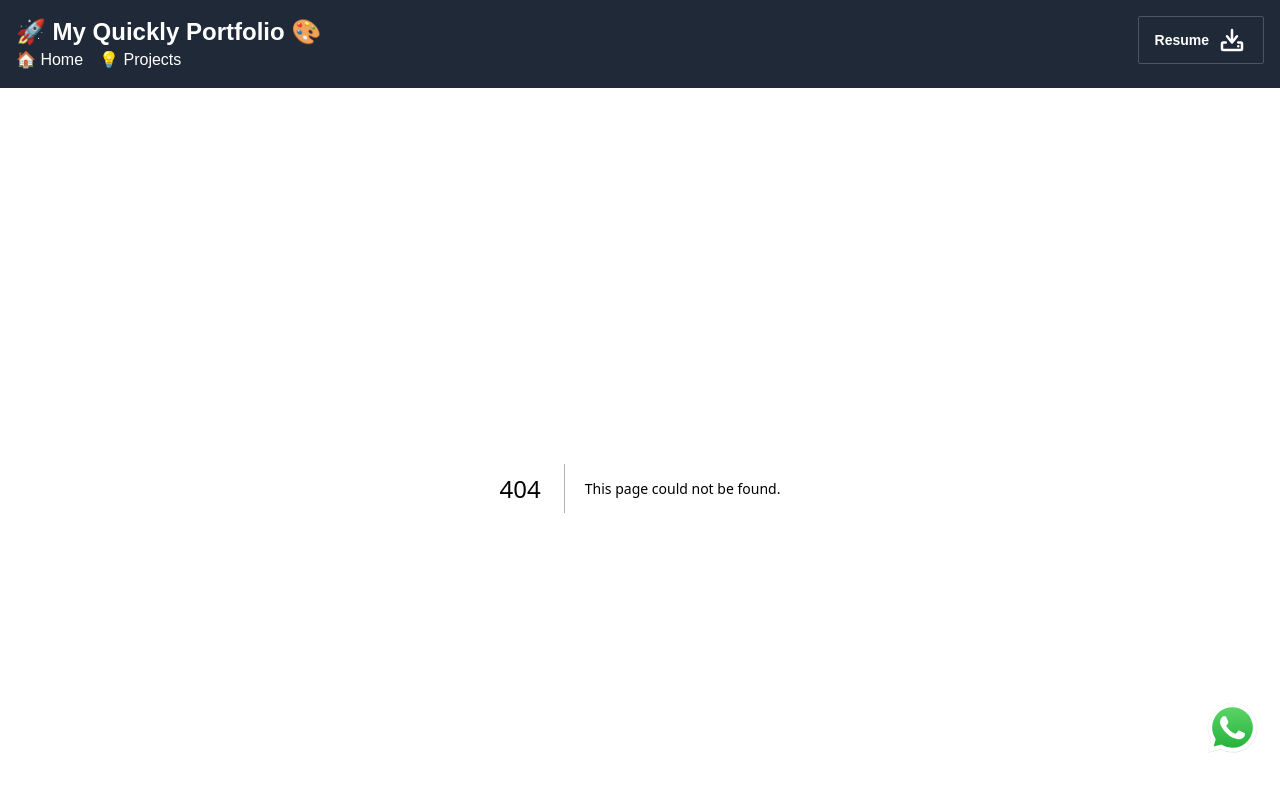
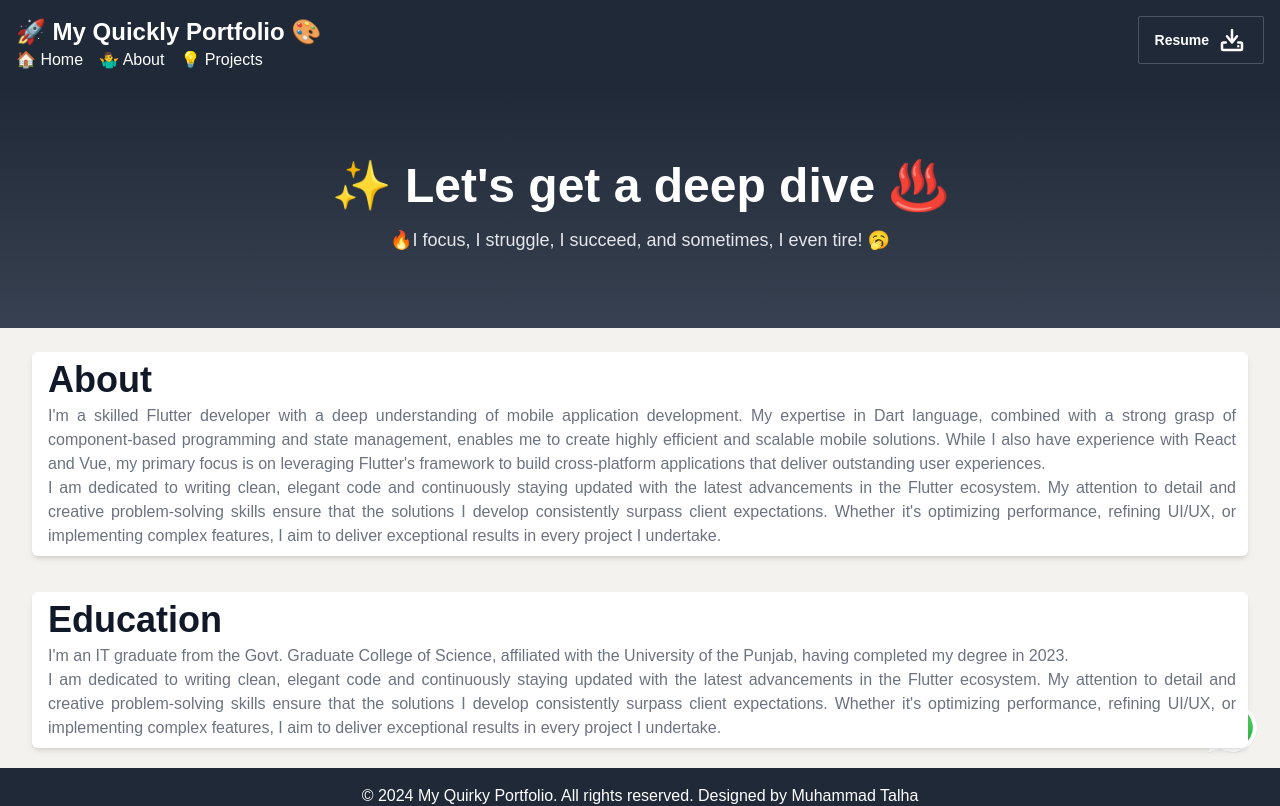
Before and after one commit to mdtalhadev/portfolio, a Next.js app: page /about in a window 1280 px wide. Before the commit this address had no page. Shown: the top 806 px of the page. Built offline with nearby package versions, Linux system fonts and the light colour scheme.

Commit message:
about section is in progress

```diff
--- a/src/components/home/projects.tsx
+++ b/src/components/home/projects.tsx
@@ -55,8 +55,8 @@ const ProjectsSection = () => {
                 <h2 className="text-2xl sm:text-3xl md:text-4xl  lg:text-4xl mxl:text-4xl font-bold mb-8 text-center">🚀 Featured Projects</h2>
                 <div className="grid grid-cols-1 md:grid-cols-2 lg:grid-cols-3 gap-10">
                     {
-                        projects.map((project) => {
-                            return <ProjectCard image={project.image} title={project.title} description={project.description} link={project.link} key={project.id} id={project.id} />
+                        projects.map((project, index) => {
+                            return <ProjectCard image={project.image} title={project.title} description={project.description} link={project.link} key={(new Date().getMilliseconds() + index)} id={project.id} />
                         })
                     }
 
--- a/src/components/navBar.tsx
+++ b/src/components/navBar.tsx
@@ -8,6 +8,7 @@ const AppBar = () => (
                 <a href="#" className="text-xl md:text-2xl lg:text-2xl xl:text-2xl  font-bold">🚀 My Quickly Portfolio 🎨</a>
                 <ul className="flex space-x-4">
                     <li><Link href="/" className="hover:text-gray-300">🏠 Home</Link></li>
+                    <li><Link href="/about" className="hover:text-gray-300">🤷‍♂️ About</Link></li>
                     <li><Link href="/projects" className="hover:text-gray-300">💡 Projects</Link></li>
                 </ul>
             </div>
--- a/src/pages/_document.tsx
+++ b/src/pages/_document.tsx
@@ -8,7 +8,7 @@ export default function Document() {
         {/* <title>Md Talha</title> */}
         <link rel="icon" href="/images/profile.jpg" />
       </Head>
-      <body className="antialiased" style={{scrollbarWidth: "none"}}>
+      <body className="antialiased" style={{scrollbarWidth: "none", backgroundColor:"#f3f2ee"}}>
         <Main />
         <NextScript />
       </body>
--- /dev/null
+++ b/src/pages/about/components/educationSection.tsx
@@ -0,0 +1,25 @@
+const EductionSec = () => {
+    return (
+
+
+        <section className="relative">
+            <div className="w-full max-w-7xl mx-auto px-6 md:px-8 flex flex-col ">
+                <div className="flex items-center md:items-end lg:items-end xl:items-end md:justify-between lg:justify-between xl:justify-between  justify-center relative z-10 mb-5 flex-col md:flex-row lg:flex-row xl:flex-row ">
+                    <div className="pl-4 w-full flex justify-between flex-col sm:flex-row md:flex-row lg:flex-row xl:flex-row bg-white p-2 rounded-md shadow-md ">
+                        <div className="flex flex-col items-center sm:items-start md:items-start lg:items-start xl:items-start">
+                            <h3 className="font-manrope font-bold text-4xl text-gray-900 mb-1 max-sm:text-center">Education</h3>
+                            <div className="flex flex-col pr-1 text-gray-500">
+                                <p className="text-justify">I'm an IT graduate from the Govt. Graduate College of Science, affiliated with the University of the Punjab, having completed my degree in 2023.  </p>
+                                <p className="text-justify">I am dedicated to writing clean, elegant code and continuously staying updated with the latest advancements in the Flutter ecosystem. My attention to detail and creative problem-solving skills ensure that the solutions I develop consistently surpass client expectations. Whether it's optimizing performance, refining UI/UX, or implementing complex features, I aim to deliver exceptional results in every project I undertake.</p></div>
+                        </div>
+                    </div>
+                </div>
+
+            </div>
+
+        </section>
+
+    );
+}
+
+export default EductionSec;
--- /dev/null
+++ b/src/pages/about/components/heroSection.tsx
@@ -0,0 +1,31 @@
+const AboutHeroSec = () => {
+    return (
+
+
+        <section className="relative pt-52  sm:pt-50 md:pt-56 lg:pt-56 xl:pt-56 pb-4">
+            <div className="bg-gradient-to-b from-gray-800 to-gray-700 w-full absolute top-0 left-0 z-0 h-60 text-center flex items-center ">
+                <div className="container mx-auto px-4">
+                    <h1 className="text-xl sm:text-2xl md:text-3xl lg:text-4xl xl:text-5xl font-bold text-white mb-4">✨ Let's get a deep dive ♨️</h1>
+                    <p className="mt-2 text-sm sm:text-md md:text-lg lg:text-lg xl:text-lg text-gray-200">🔥I focus, I struggle, I succeed, and sometimes, I even tire! 🥱</p>
+                </div>
+            </div>
+            <div className="w-full mt-10 max-w-7xl mx-auto px-6 md:px-8 flex flex-col ">
+                <div className="flex items-center md:items-end lg:items-end xl:items-end md:justify-between lg:justify-between xl:justify-between  justify-center relative z-10 mb-5 flex-col md:flex-row lg:flex-row xl:flex-row ">
+                    <div className="pl-4 w-full flex justify-between flex-col sm:flex-row md:flex-row lg:flex-row xl:flex-row bg-white p-2 rounded-md shadow-md ">
+                        <div className="flex flex-col items-center sm:items-start md:items-start lg:items-start xl:items-start">
+                            <h3 className="font-manrope font-bold text-4xl text-gray-900 mb-1 max-sm:text-center">About</h3>
+                            <div className="flex flex-col pr-1 text-gray-500">
+                                <p className="text-justify">I'm a skilled Flutter developer with a deep understanding of mobile application development. My expertise in Dart language, combined with a strong grasp of component-based programming and state management, enables me to create highly efficient and scalable mobile solutions. While I also have experience with React and Vue, my primary focus is on leveraging Flutter's framework to build cross-platform applications that deliver outstanding user experiences.</p>
+                                <p className="text-justify">I am dedicated to writing clean, elegant code and continuously staying updated with the latest advancements in the Flutter ecosystem. My attention to detail and creative problem-solving skills ensure that the solutions I develop consistently surpass client expectations. Whether it's optimizing performance, refining UI/UX, or implementing complex features, I aim to deliver exceptional results in every project I undertake.</p></div>
+                        </div>
+                    </div>
+                </div>
+
+            </div>
+
+        </section>
+
+    );
+}
+
+export default AboutHeroSec;
--- /dev/null
+++ b/src/pages/about/index.tsx
@@ -0,0 +1,12 @@
+import EductionSec from "./components/educationSection";
+import AboutHeroSec from "./components/heroSection";
+
+const About = () => {
+    return (
+        <>
+        <AboutHeroSec />
+        <EductionSec />
+        </>
+    );
+}
+export default About;
```
